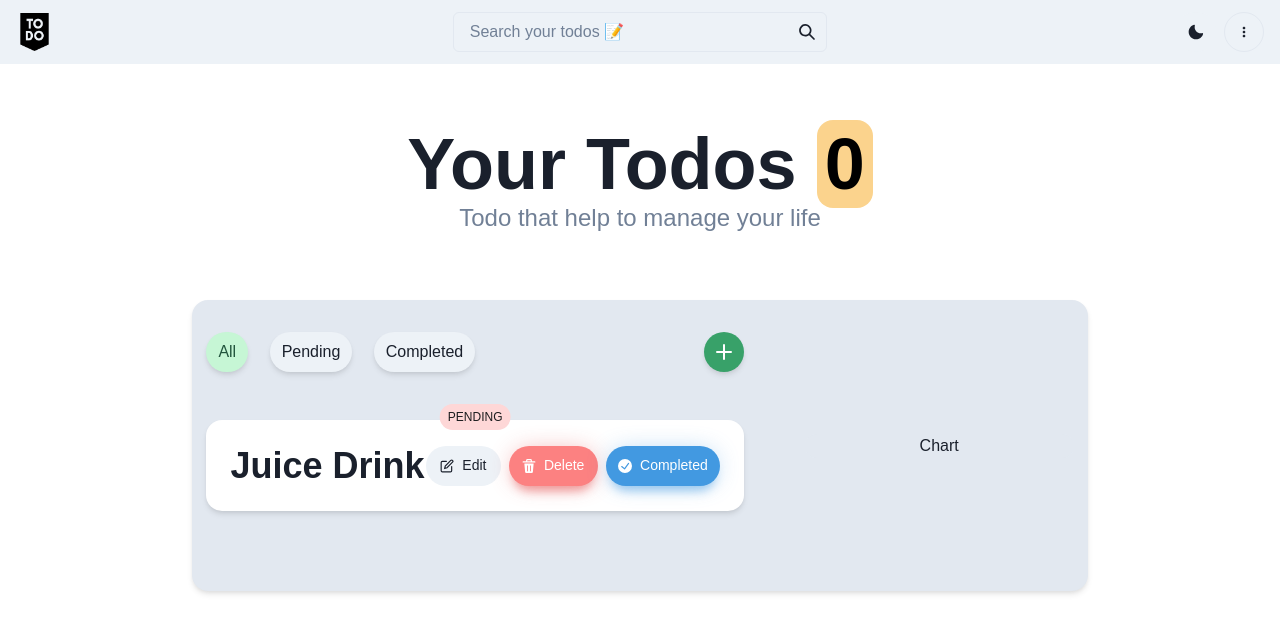
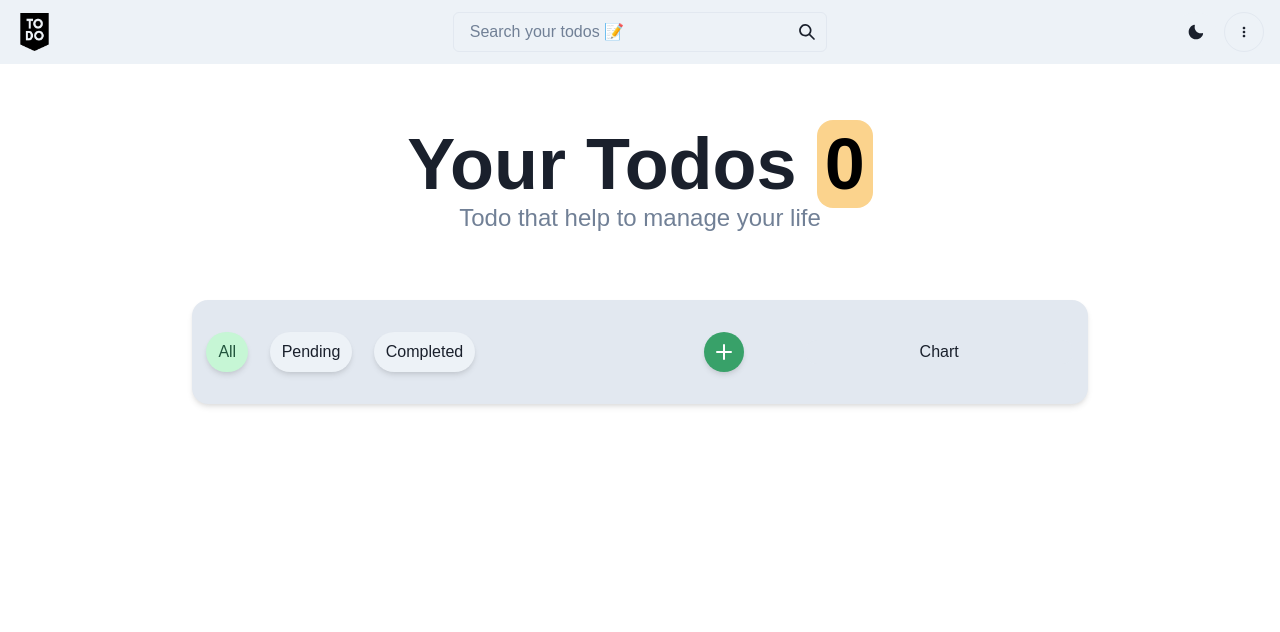
Before and after one commit to SutharShantanu/Todo, a React (Create React App) app: page /todo in a window 1280 px wide. Shown: the top 632 px of the page. Built offline with nearby package versions, Linux system fonts and the light colour scheme; a web font is replaced by a local one.

Commit message:
Add and Delete Working

```diff
--- /dev/null
+++ b/src/Components/Alert.jsx
@@ -0,0 +1,55 @@
+import {
+    AlertDialog,
+    AlertDialogBody,
+    AlertDialogFooter,
+    AlertDialogHeader,
+    AlertDialogContent,
+    AlertDialogOverlay,
+    AlertDialogCloseButton,
+    Button,
+} from "@chakra-ui/react";
+import { useRef } from "react";
+
+const Alert = ({ isOpen, onConfirm, onCancel }) => {
+    const cancelRef = useRef();
+
+    const handleDelete = () => {
+        onConfirm();
+    };
+
+    const handleClose = () => {
+        onCancel();
+    };
+
+    return (
+        <>
+            <AlertDialog
+                motionPreset="slideInBottom"
+                leastDestructiveRef={cancelRef}
+                isOpen={isOpen}
+                onClose={handleClose}
+                isCentered>
+                <AlertDialogOverlay />
+
+                <AlertDialogContent>
+                    <AlertDialogHeader>Discard Changes?</AlertDialogHeader>
+                    <AlertDialogCloseButton />
+                    <AlertDialogBody>
+                        Are you sure you want to discard all of your notes? 44
+                        words will be deleted.
+                    </AlertDialogBody>
+                    <AlertDialogFooter>
+                        <Button ref={cancelRef} onClick={handleClose}>
+                            No
+                        </Button>
+                        <Button colorScheme="red" ml={3} onClick={handleDelete}>
+                            Yes
+                        </Button>
+                    </AlertDialogFooter>
+                </AlertDialogContent>
+            </AlertDialog>
+        </>
+    );
+};
+
+export default Alert;
--- a/src/Components/Modals/AddModal.jsx
+++ b/src/Components/Modals/AddModal.jsx
@@ -4,6 +4,9 @@ import {
     FormControl,
     FormHelperText,
     FormLabel,
+    Input,
+    InputGroup,
+    InputLeftElement,
     Modal,
     ModalBody,
     ModalCloseButton,
@@ -11,49 +14,130 @@ import {
     ModalFooter,
     ModalHeader,
     ModalOverlay,
+    Spinner,
+    useToast,
 } from "@chakra-ui/react";
-import React from "react";
+import React, { useState } from "react";
+import { PiTextTLight } from "react-icons/pi";
 
-const AddModal = () => {
+let idCounter = 0; // Initialize the counter
+
+const AddModal = ({ isModal, setIsModal }) => {
+    const [title, setTitle] = useState("");
+    const [isButLoading, setIsButLoading] = useState(false);
+    const toast = useToast();
+
+    const handleChange = (e) => {
+        const capitalizedTitle = e.target.value.replace(/^\w/, (c) =>
+            c.toUpperCase()
+        );
+        setTitle(capitalizedTitle);
+    };
+
+    const handleAdd = () => {
+        if (title !== "") {
+            setIsButLoading(true);
+            setTimeout(() => {
+                const todoData = {
+                    id: idCounter++, // Generate a unique ID using the counter
+                    title: title,
+                    status: "pending",
+                };
+                const existingTodos =
+                    JSON.parse(localStorage.getItem("todos")) || [];
+                const updatedTodos = [...existingTodos, todoData];
+                localStorage.setItem("todos", JSON.stringify(updatedTodos));
+                setIsButLoading(false);
+                toast({
+                    title: "Todo added to list",
+                    description: "",
+                    status: "success",
+                    variant: "subtle",
+                    duration: 2000,
+                    isClosable: true,
+                    position: "top",
+                });
+                setTitle("");
+                handleClose();
+            }, 2000);
+        } else {
+            toast({
+                title: "Please fill the input field",
+                status: "warning",
+                variant: "left-accent",
+                duration: 2000,
+                isClosable: true,
+                position: "top",
+            });
+            return;
+        }
+    };
+
+    const handleClose = () => {
+        setIsModal(false);
+    };
+
     return (
         <Modal
             isCentered
-            size="xs"
+            size="sm"
             height="40vh"
-            //   isOpen={isModal}
-            //   onClose={handleClose}
+            isOpen={isModal}
+            onClose={handleClose}
             scrollBehavior="inside"
             motionPreset="slideInBottom">
             <ModalOverlay backdropFilter="blur(5px)" />
             <ModalContent rounded="2xl">
-                <ModalHeader>Settings</ModalHeader>
+                <ModalHeader>Add Todo</ModalHeader>
                 <Divider />
                 <ModalCloseButton />
                 <ModalBody>
                     <FormControl>
-                        <FormLabel>Tunes</FormLabel>
-
-                        <FormHelperText fontStyle="italic"></FormHelperText>
+                        <FormLabel>Creating a Todo</FormLabel>
+                        <InputGroup>
+                            <InputLeftElement pointerEvents="none">
+                                <PiTextTLight color="gray.300" />
+                            </InputLeftElement>
+                            <Input
+                                variant="outline"
+                                type="text"
+                                placeholder="Todo title"
+                                onChange={handleChange}
+                                value={title}
+                            />
+                        </InputGroup>
+                        <FormHelperText fontStyle="italic">
+                            {title === "" ? `Your title will show here` : title}
+                        </FormHelperText>
                     </FormControl>
                 </ModalBody>
                 <ModalFooter
-                    w="50%"
+                    w="80%"
                     m="auto"
                     display="flex"
                     justifyContent="space-between">
                     <Button
                         variant="outline"
                         colorScheme="green"
+                        fontWeight="normal"
                         rounded="2xl"
-                        //   onClick={handleClose}
-                    >
-                        Save
+                        onClick={handleAdd}>
+                        {!isButLoading && `Save`}
+                        {isButLoading && (
+                            <Spinner
+                                thickness="2px"
+                                speed="0.50s"
+                                emptyColor="gray.200"
+                                color="#323234"
+                                size="xs"
+                            />
+                        )}
                     </Button>
                     <Button
+                        fontWeight="normal"
                         variant="ghost"
                         rounded="2xl"
-                        //   onClick={handleClose}
-                    >
+                        onClick={handleClose}>
                         Cancel
                     </Button>
                 </ModalFooter>
--- a/src/Components/Modals/TuneModal.jsx
+++ b/src/Components/Modals/TuneModal.jsx
@@ -123,7 +123,7 @@ const TuneModal = ({ isModal, setIsModal }) => {
                     </Box>
                 </ModalBody>
                 <ModalFooter
-                    w="50%"
+                    w="80%"
                     m="auto"
                     display="flex"
                     justifyContent="space-between">
--- a/src/Components/TodoCard.jsx
+++ b/src/Components/TodoCard.jsx
@@ -2,20 +2,35 @@ import { CheckCircleIcon, DeleteIcon, EditIcon } from "@chakra-ui/icons";
 import {
     Heading,
     Box,
-    Center,
-    Text,
-    Stack,
     Button,
-    Link,
     Badge,
     useColorModeValue,
     HStack,
     Flex,
 } from "@chakra-ui/react";
+import { useState } from "react";
+import Alert from "./Alert";
 
-export default function TodoCard() {
+export default function TodoCard({ id, title, status, onDelete }) {
+    const [isAlertOpen, setIsAlertOpen] = useState(false);
+
+    const handleDelete = () => {
+        setIsAlertOpen(true);
+    };
+
+    const handleConfirmDelete = () => {
+        onDelete(id);
+        setIsAlertOpen(false);
+    };
+
+    const handleCancelDelete = () => {
+        setIsAlertOpen(false);
+    };
+
     return (
+        <>
             <Flex
+                key={id}
                 position="relative"
                 w="full"
                 bg={useColorModeValue("white", "gray.700")}
@@ -32,24 +47,24 @@ export default function TodoCard() {
                     style={{ transform: "translate(-50%)" }}>
                     <Badge
                         variant="subtle"
-                    // colorScheme="red"
                         bg={useColorModeValue("red.100", "red.200")}
                         color="#1d1d1f"
-                    fontWeight={"thin"}
+                        fontWeight="thin"
                         px={2}
+                        textTransform="capitalize"
                         py={1}
-                    rounded={"full"}>
-                    Pending
+                        rounded="full">
+                        {status}
                     </Badge>
                 </Box>
-            <Heading fontSize={"4xl"} fontFamily={"body"} w="40%">
-                Juice Drink
+                <Heading fontSize="4xl" fontFamily="body" w="40%">
+                    {title}
                 </Heading>
-            <HStack w="60%" justifyContent={"space-between"}>
+                <HStack w="60%" justifyContent="space-between">
                     <Button
-                    fontWeight={"thin"}
-                    fontSize={"sm"}
-                    rounded={"full"}
+                        fontWeight="thin"
+                        fontSize="sm"
+                        rounded="full"
                         leftIcon={<EditIcon />}
                         _focus={{
                             bg: "gray.200",
@@ -57,33 +72,30 @@ export default function TodoCard() {
                         Edit
                     </Button>
                     <Button
-                    fontSize={"sm"}
-                    fontWeight={"thin"}
-                    rounded={"full"}
-                    bg={"red.300"}
-                    color={"white"}
+                        fontSize="sm"
+                        fontWeight="thin"
+                        rounded="full"
+                        bg="red.400"
+                        color="white"
+                        onClick={handleDelete}
                         leftIcon={<DeleteIcon />}
-                    boxShadow={
-                        "0px 1px 25px -5px rgb(225 66 66 / 48%), 0 10px 10px -5px rgb(225 66 66 / 43%)"
-                    }
+                        boxShadow="0px 1px 25px -5px rgb(225 66 66 / 48%), 0 10px 10px -5px rgb(225 66 66 / 43%)"
                         _hover={{
-                        bg: "red.400",
+                            bg: "red.500",
                         }}
                         _focus={{
-                        bg: "red.400",
+                            bg: "red.500",
                         }}>
                         Delete
                     </Button>
                     <Button
-                    fontSize={"sm"}
-                    rounded={"full"}
-                    fontWeight={"thin"}
-                    bg={"blue.400"}
-                    color={"white"}
+                        fontSize="sm"
+                        rounded="full"
+                        fontWeight="thin"
+                        bg="blue.400"
+                        color="white"
                         leftIcon={<CheckCircleIcon />}
-                    boxShadow={
-                        "0px 1px 25px -5px rgb(66 153 225 / 48%), 0 10px 10px -5px rgb(66 153 225 / 43%)"
-                    }
+                        boxShadow="0px 1px 25px -5px rgb(66 153 225 / 48%), 0 10px 10px -5px rgb(66 153 225 / 43%)"
                         _hover={{
                             bg: "blue.500",
                         }}
@@ -94,5 +106,13 @@ export default function TodoCard() {
                     </Button>
                 </HStack>
             </Flex>
+            {isAlertOpen && (
+                <Alert
+                    isOpen={isAlertOpen}
+                    onConfirm={handleConfirmDelete}
+                    onCancel={handleCancelDelete}
+                />
+            )}
+        </>
     );
 }
--- a/src/Pages/Todo.jsx
+++ b/src/Pages/Todo.jsx
@@ -18,16 +18,24 @@ import {
 } from "@chakra-ui/react";
 import React, { useEffect, useState } from "react";
 import TodoCard from "../Components/TodoCard";
+import AddModal from "../Components/Modals/AddModal";
 
 const Todo = () => {
     const [isLoading, setIsLoading] = useState(true);
-    const handleAdd = () => {
+    const [isModal, setIsModal] = useState(false);
+    const [todos, setTodos] = useState([]);
 
+    const handleDeleteTodo = (id) => {
+        const updatedTodos = todos.filter((todo) => todo.id !== id);
+        setTodos(updatedTodos);
+        localStorage.setItem("todos", JSON.stringify(updatedTodos));
     };
 
     useEffect(() => {
         setIsLoading(true);
         setTimeout(() => {
+            const storedTodos = JSON.parse(localStorage.getItem("todos")) || [];
+            setTodos(storedTodos);
             setIsLoading(false);
         }, 2000);
     }, []);
@@ -138,13 +146,28 @@ const Todo = () => {
                                     rounded="full"
                                     colorScheme="green"
                                     // size="lg"
-                                    onClick={handleAdd}
+                                    onClick={() => setIsModal(true)}
                                     icon={<AddIcon />}
                                 />
                             </Flex>
+                            {isModal === true ? (
+                                <AddModal
+                                    isModal={isModal}
+                                    setIsModal={setIsModal}
+                                />
+                            ) : (
+                                ""
+                            )}
                         </Flex>
 
-                        <TodoCard />
+                        {todos.map((ele) => (
+                            <TodoCard
+                                id={ele.id}
+                                title={ele.title}
+                                status={ele.status}
+                                onDelete={handleDeleteTodo}
+                            />
+                        ))}
                     </Box>
                     <Box
                         bg={useColorModeValue("gray.200", "gray.900")}
```
Lines whose indentation alone changed are shown as unchanged.
